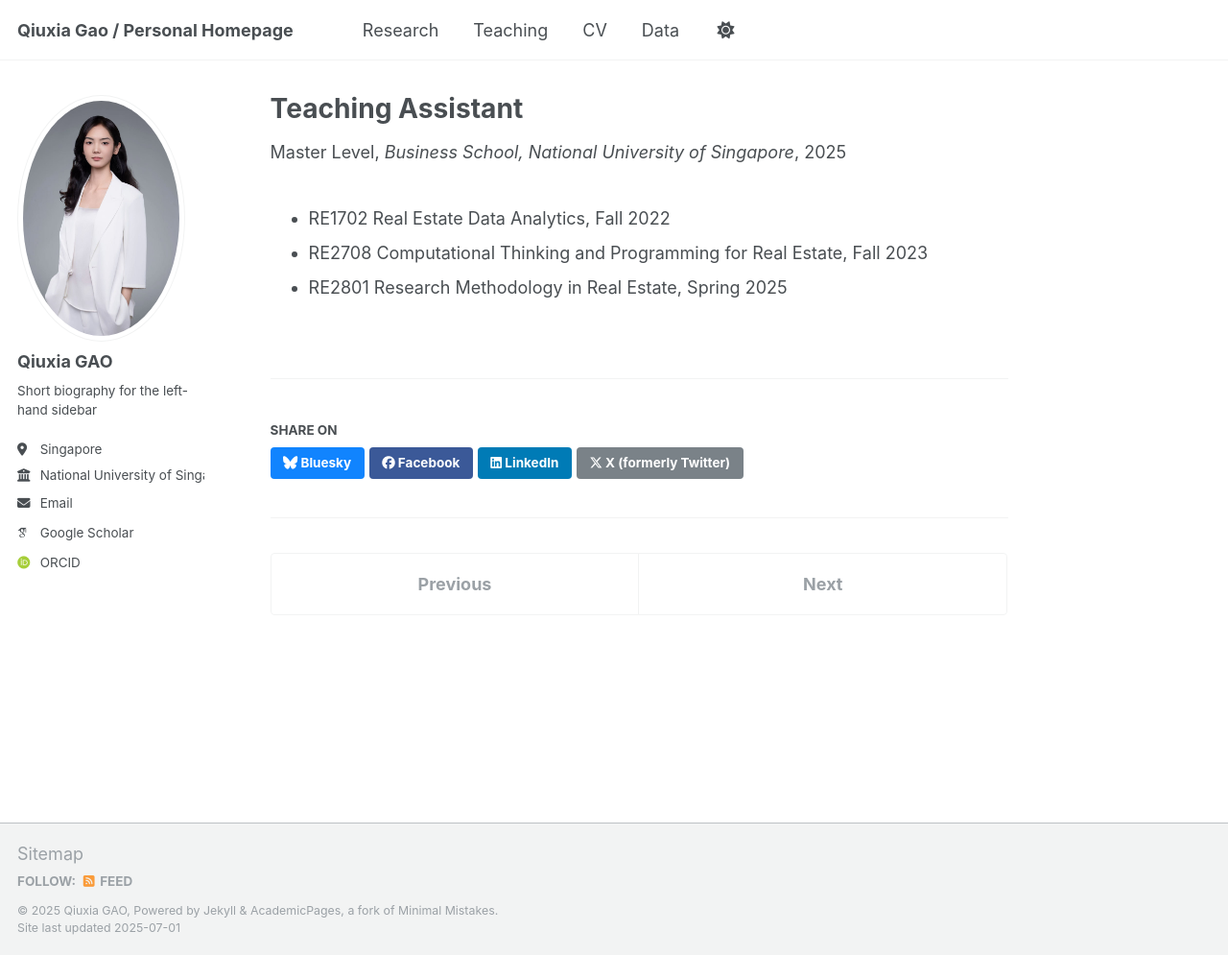
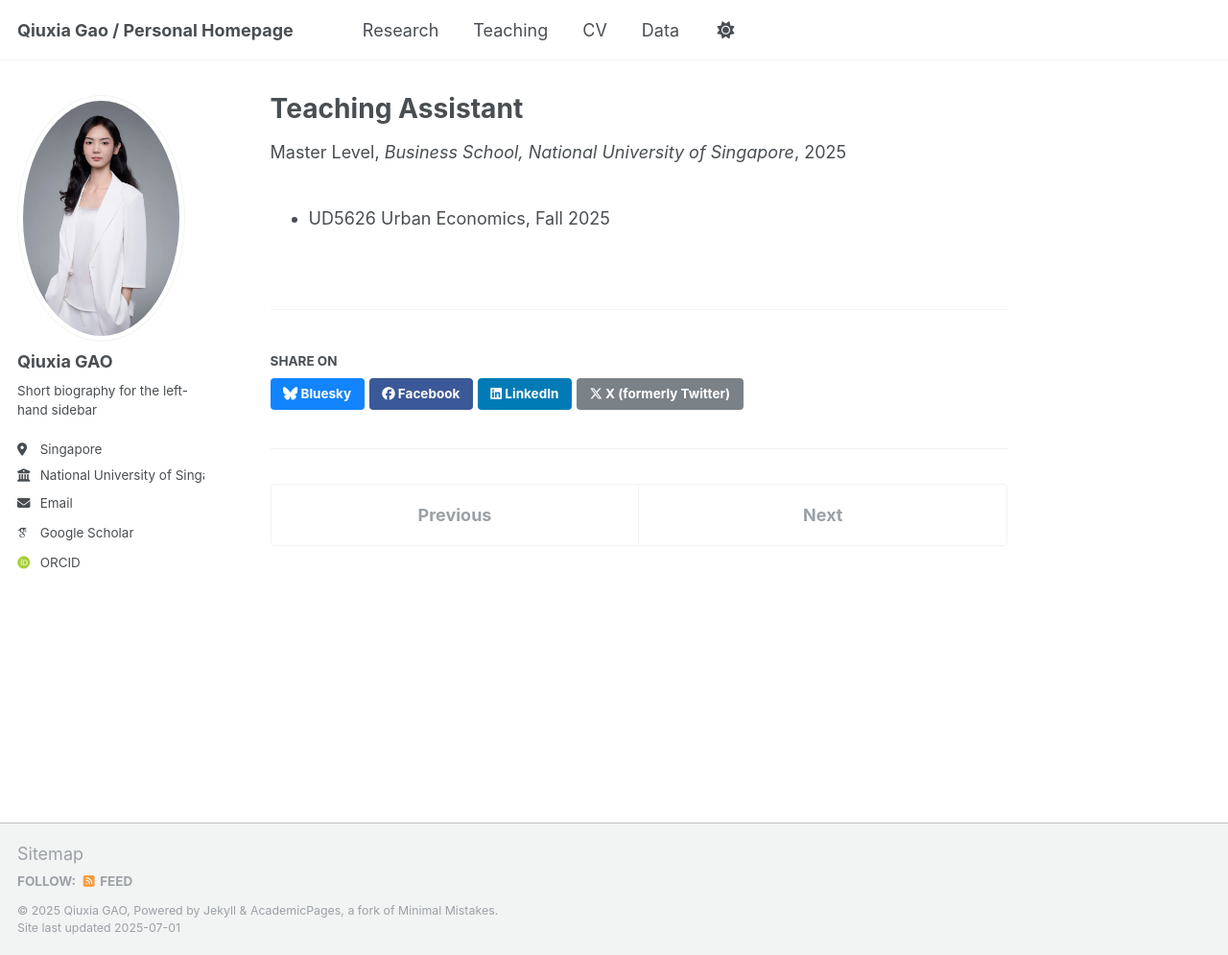
Before and after one commit to Meggie3466/qiuxia_gao, a Jekyll site: the page built from _teaching/2015-spring-teaching-2.md, in a window 1280 px wide and 995 px high. Shown: the whole window at 96% size. Built offline with Jekyll 4.4.1, drawn with Linux system fonts in a browser that asks for light colours; some web fonts are replaced; a script that is not in the unit is left out.

Commit message:
Update 2015-spring-teaching-2.md

```diff
--- a/_teaching/2015-spring-teaching-2.md
+++ b/_teaching/2015-spring-teaching-2.md
@@ -6,6 +6,4 @@ venue: "Business School, National University of Singapore"
 location: "Singapore"
 ---
 
-- RE1702 Real Estate Data Analytics, Fall 2022
-- RE2708 Computational Thinking and Programming for Real Estate, Fall 2023
-- RE2801 Research Methodology in Real Estate, Spring 2025
+- UD5626 Urban Economics, Fall 2025
```
